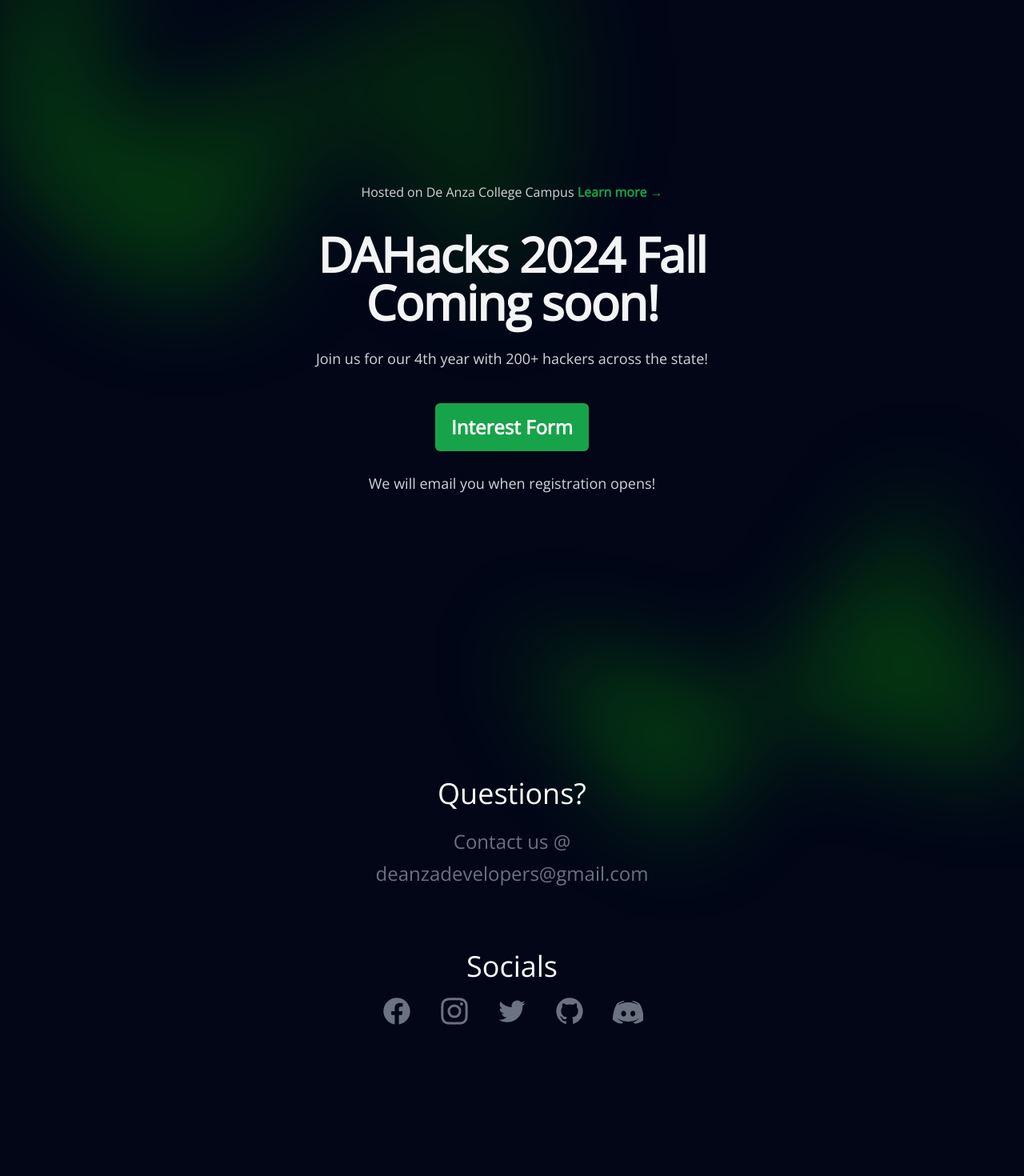
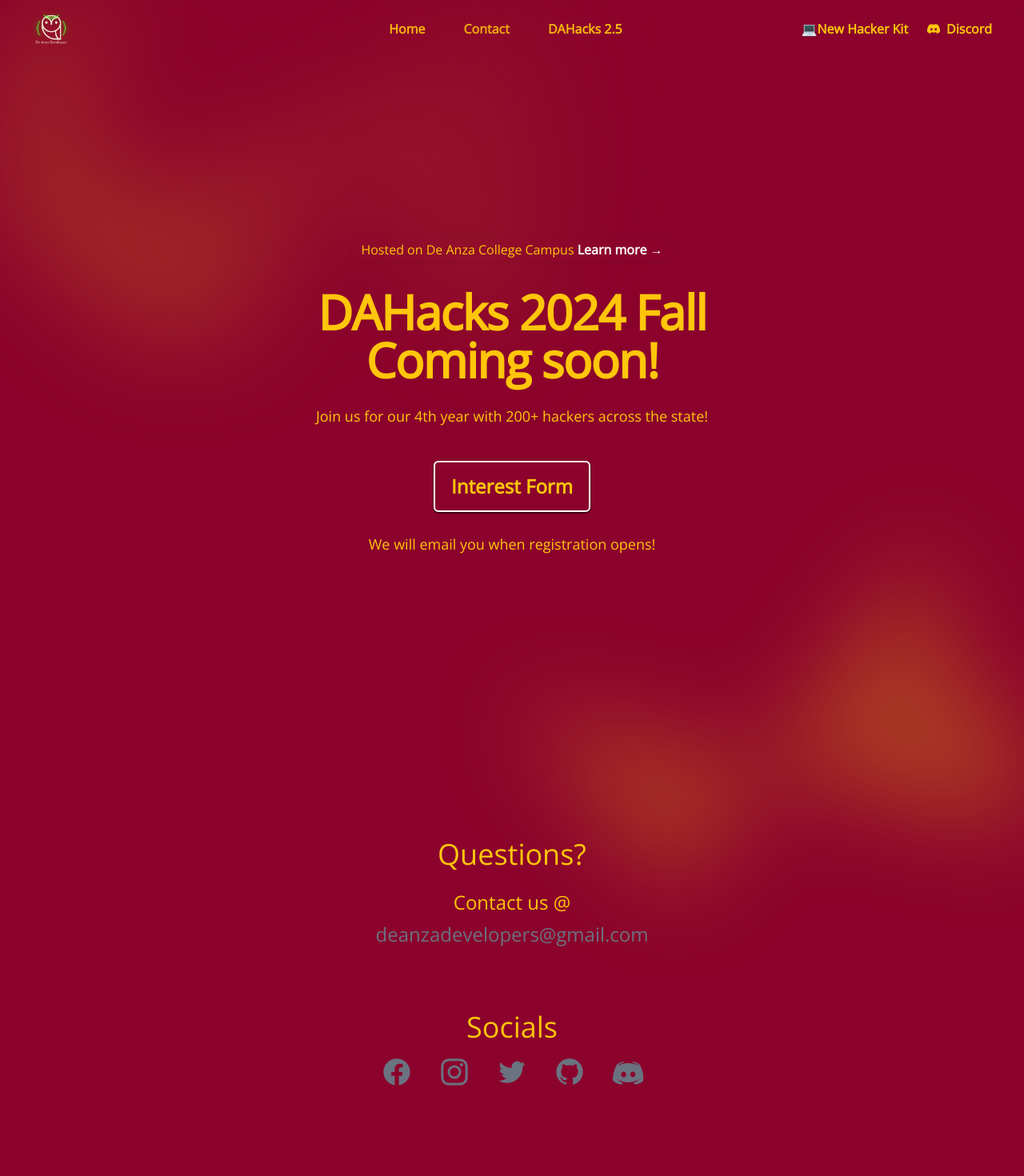
Before and after one commit to moyamanuel/da-hacks.github.io, a Next.js app: page / in a window 1280 px wide. Shown: the top 1470 px of the page at 80% size. Built offline with nearby package versions, Linux system fonts and the light colour scheme.

Commit message:
color changed to deanza color

```diff
--- a/src/app/components/Footer.tsx
+++ b/src/app/components/Footer.tsx
@@ -1,10 +1,10 @@
 export default function Footer() {
   return (
     <div className="w-full py-10 flex flex-col relative overflow-hidden">
-      <h1 className="text-md text-white text-center">
+      <h1 className="text-md text-da_gold text-center">
         Made with ❤️ by the DAHacks team in Cupertino, CA
       </h1>
-      <h2 className="text-sm text-blue-500 text-center">
+      <h2 className="text-sm text-da_gold text-center underline">
         <a href="/policies">Policy & Code of Conduct</a>
       </h2>
     </div>
--- a/src/app/components/InterestForm.tsx
+++ b/src/app/components/InterestForm.tsx
@@ -1,7 +1,7 @@
 export default function InterestForm() {
   return (
     <>
-      <div className="bg-slate-950 ">
+      <div className="bg-da_red ">
         {
           // <Countdown targetDate="2024-04-20T00:00:00" />
         }
@@ -12,7 +12,7 @@ export default function InterestForm() {
             aria-hidden="true"
           >
             <div
-              className="relative left-[calc(50%-11rem)] aspect-[1155/678] w-[36.125rem] -translate-x-1/2 rotate-[30deg] bg-gradient-to-tr from-[#0eff00] to-[#063b00] opacity-30 sm:left-[calc(50%-30rem)] sm:w-[72.1875rem]"
+              className="relative left-[calc(50%-11rem)] aspect-[1155/678] w-[36.125rem] -translate-x-1/2 rotate-[30deg] bg-gradient-to-tr from-da_gold to-da_red opacity-30 sm:left-[calc(50%-30rem)] sm:w-[72.1875rem]"
               style={{
                 clipPath:
                   "polygon(74.1% 44.1%, 100% 61.6%, 97.5% 26.9%, 85.5% 0.1%, 80.7% 2%, 72.5% 32.5%, 60.2% 62.4%, 52.4% 68.1%, 47.5% 58.3%, 45.2% 34.5%, 27.5% 76.7%, 0.1% 64.9%, 17.9% 100%, 27.6% 76.8%, 76.1% 97.7%, 74.1% 44.1%)",
@@ -21,13 +21,13 @@ export default function InterestForm() {
           </div>
           <div className="mx-auto max-w-2xl py-16 sm:py-48 lg:py-56">
             <div className="hidden sm:mb-8 sm:flex sm:justify-center">
-              <div className="relative rounded-full px-3 py-1 text-base leading-6 text-gray-300 ring-1 ring-gray-900/10 hover:ring-gray-900/20">
+              <div className="relative rounded-full px-3 py-1 text-base leading-6 text-da_gold ring-1 ring-gray-900/10 hover:ring-gray-900/20">
                 Hosted on De Anza College Campus{" "}
                 <a
                   href="https://deanza.edu/"
                   target="_blank"
                   rel="noreferrer"
-                  className="font-semibold text-green-600"
+                  className="font-semibold text-white"
                 >
                   <span className="absolute inset-0" aria-hidden="true" />
                   Learn more <span aria-hidden="true">&rarr;</span>
@@ -54,12 +54,12 @@ export default function InterestForm() {
             </div>
 
             <div className="text-center">
-              <h1 className="text-4xl font-bold tracking-tight text-gray-100 sm:text-6xl">
+              <h1 className="text-4xl font-bold tracking-tight text-da_gold sm:text-6xl">
                 DAHacks 2024 Fall <br />
                 Coming soon!
               </h1>
 
-              <p className="mt-6 text-lg leading-8 text-gray-300">
+              <p className="mt-6 text-lg leading-8 text-da_gold">
                 Join us for our 4th year with 200+ hackers across the state!
               </p>
               <div className="mt-10 flex items-center justify-center gap-x-6">
@@ -67,7 +67,7 @@ export default function InterestForm() {
                   href="https://forms.gle/k4h8PHNXrhva2k997"
                   target="_blank"
                   rel="noreferrer"
-                  className="rounded-md bg-green-600 px-5 py-3.5 text-2xl font-bold text-white shadow-sm hover:bg-green-500 focus-visible:outline focus-visible:outline-2 focus-visible:outline-offset-2 focus-visible:outline-green-600"
+                  className="border-2 border-white rounded-md shadow-black px-5 py-3.5 text-2xl font-bold text-da_gold hover:text-[#8B032C] shadow-sm hover:bg-gray-100 focus-visible:outline focus-visible:outline-2 focus-visible:outline-offset-2 focus-visible:outline-gray-500"
                 >
                   Interest Form
                 </a>
@@ -81,7 +81,7 @@ export default function InterestForm() {
                   Judge/Mentor Form
                 </a> */}
               </div>
-              <p className="mt-6 text-lg leading-8 text-gray-300">
+              <p className="mt-6 text-lg leading-8 text-da_gold">
                 We will email you when registration opens!
               </p>
             </div>
@@ -91,7 +91,7 @@ export default function InterestForm() {
             aria-hidden="true"
           >
             <div
-              className="relative left-[calc(50%+3rem)] aspect-[1155/678] w-[36.125rem] -translate-x-1/2 bg-gradient-to-tr from-[#0eff00] to-[#063b00]  opacity-30 sm:left-[calc(50%+36rem)] sm:w-[72.1875rem]"
+              className="relative left-[calc(50%+3rem)] aspect-[1155/678] w-[36.125rem] -translate-x-1/2 bg-gradient-to-tr from-da_gold to-da_gold  opacity-30 sm:left-[calc(50%+36rem)] sm:w-[72.1875rem]"
               style={{
                 clipPath:
                   "polygon(74.1% 44.1%, 100% 61.6%, 97.5% 26.9%, 85.5% 0.1%, 80.7% 2%, 72.5% 32.5%, 60.2% 62.4%, 52.4% 68.1%, 47.5% 58.3%, 45.2% 34.5%, 27.5% 76.7%, 0.1% 64.9%, 17.9% 100%, 27.6% 76.8%, 76.1% 97.7%, 74.1% 44.1%)",
--- a/src/app/components/contact.tsx
+++ b/src/app/components/contact.tsx
@@ -1,22 +1,22 @@
 export default function Contact() {
   return (
-    <div id="contact" className="py-32 bg-slate-950 flex-col items-center">
+    <div id="contact" className="py-32 bg-da_red flex-col items-center">
       {/*email */}
 
-      <h1 className="flex flex-col text-2xl gap-2 text-gray-500 dark:text-gray-400 items-center">
-        <span className="text-4xl text-white pb-4">Questions?</span>
+      <h1 className="flex flex-col text-2xl gap-2 text-da_gold  items-center">
+        <span className="text-4xl text-da_gold pb-4">Questions?</span>
         Contact us @{"  "} <br />
         <a
           href="mailto:deanzadevelopers@gmail.com"
           target="_blank"
-          className="text-gray-500 hover:text-gray-900 dark:hover:text-white dark:text-gray-400 "
+          className="text-gray-500 hover:text-gray-900 dark:hover:text-da_gold dark:text-gray-400 "
         >
           deanzadevelopers@gmail.com
         </a>
       </h1>
 
       {/*social */}
-      <span className="flex justify-center mt-20 text-4xl text-white">
+      <span className="flex justify-center mt-20 text-4xl text-da_gold">
         Socials
       </span>
 
@@ -25,7 +25,7 @@ export default function Contact() {
           <a
             href="https://www.facebook.com/deanzacollege"
             target="_blank"
-            className="text-gray-500 hover:text-gray-900 dark:hover:text-white dark:text-gray-400"
+            className="text-gray-500 hover:text-gray-900 dark:hover:text-da_gold dark:text-gray-400"
           >
             <svg
               className="w-10 h-10"
@@ -45,7 +45,7 @@ export default function Contact() {
           <a
             href="https://www.instagram.com/deanzahacks/"
             target="_blank"
-            className="text-gray-500 hover:text-gray-900 dark:hover:text-white dark:text-gray-400"
+            className="text-gray-500 hover:text-gray-900 dark:hover:text-da_gold dark:text-gray-400"
           >
             <svg
               className="w-10 h-10"
@@ -65,7 +65,7 @@ export default function Contact() {
           <a
             href="https://x.com/deanza_college"
             target="_blank"
-            className="text-gray-500 hover:text-gray-900 dark:hover:text-white dark:text-gray-400"
+            className="text-gray-500 hover:text-gray-900 dark:hover:text-da_gold dark:text-gray-400"
           >
             <svg
               className="w-10 h-10"
@@ -81,7 +81,7 @@ export default function Contact() {
           <a
             href="https://github.com/da-hacks"
             target="_blank"
-            className="text-gray-500 hover:text-gray-900 dark:hover:text-white dark:text-gray-400"
+            className="text-gray-500 hover:text-gray-900 dark:hover:text-da_gold dark:text-gray-400"
           >
             <svg
               className="w-10 h-10"
@@ -101,7 +101,7 @@ export default function Contact() {
           <a
             href="https://discord.gg/uWBcwcRbTr"
             target="_blank"
-            className="text-gray-500 hover:text-gray-900 dark:hover:text-white dark:text-gray-400"
+            className="text-gray-500 hover:text-gray-900 dark:hover:text-da_gold dark:text-gray-400"
           >
             <svg
               className="w-10 h-10"
--- a/src/app/components/navbar.tsx
+++ b/src/app/components/navbar.tsx
@@ -5,10 +5,10 @@ import { Bars3Icon, XMarkIcon } from "@heroicons/react/24/outline";
 
 const navigation = [
   { name: "Home", href: "/" },
-  { name: "Sponsors", href: "https://deanzahacks.com/#sponsor" },
-  { name: "FAQ", href: "https://deanzahacks.com/#faqs" },
-  { name: "Contact", href: "https://deanzahacks.com/#contact" },
-  { name: "Our Team", href: "https://deanzahacks.com/#team" },
+  // { name: "Sponsors", href: "https://deanzahacks.com/#sponsor" },
+  // { name: "FAQ", href: "https://deanzahacks.com/#faqs" },
+  { name: "Contact", href: "#contact" },
+  { name: "DAHacks 2.5", href: "https://deanzahacks.com/Spring2024" },
 ];
 function classNames(...classes: string[]) {
   return classes.filter(Boolean).join(" ");
@@ -55,7 +55,7 @@ export default function Navbar() {
         <div className="flex lg:hidden px-4">
           <button
             type="button"
-            className="-m-2.5 inline-flex items-center justify-center rounded-md p-2.5 text-gray-100"
+            className="-m-2.5 inline-flex items-center justify-center rounded-md p-2.5 text-[#FFC60B]"
             onClick={() => setMobileMenuOpen(true)}
           >
             <span className="sr-only">Open main menu</span>
@@ -67,7 +67,8 @@ export default function Navbar() {
             <a
               key={item.name}
               href={item.href}
-              className="text-base font-semibold leading-6 text-gray-100"
+              target={item.href.startsWith("http") ? "_blank" : "_self"}
+              className="text-base font-semibold leading-6 text-[#FFC60B]"
             >
               {item.name}
             </a>
@@ -79,14 +80,14 @@ export default function Navbar() {
             <a
               href="https://github.com/da-hacks/awesome-projects-boilerplates"
               target="_blank"
-              className="flex items-center text-base font-semibold text-gray-100"
+              className="flex items-center text-base font-semibold text-[#FFC60B]"
             >
               💻New Hacker Kit
             </a>
             <a
               href="https://discord.com/invite/V225BEAD9S"
               target="_blank"
-              className="flex items-center gap-2 text-base font-semibold text-gray-100"
+              className="flex items-center gap-2 text-base font-semibold text-[#FFC60B]"
             >
               <svg
                 xmlns="http://www.w3.org/2000/svg"
@@ -99,13 +100,13 @@ export default function Navbar() {
               </svg>
               Discord
             </a>
-            <a
+            {/* <a
               href="https://forms.gle/ErSuEtGjBr3v92X59"
               target="_blank"
-              className="text-base font-semibold leading-6 text-gray-100 border-2 border-green-500 hover:bg-green-500 rounded-md px-4 py-2"
+              className="text-base font-semibold leading-6 text-[#FFC60B] border-2 border-green-500 hover:bg-green-500 rounded-md px-4 py-2"
             >
               APPLY NOW
-            </a>
+            </a> */}
           </div>
         </div>
       </nav>
@@ -115,7 +116,7 @@ export default function Navbar() {
         onClose={setMobileMenuOpen}
       >
         <div className="fixed inset-0 z-50" />
-        <Dialog.Panel className="fixed inset-y-0 right-0 z-50 w-full overflow-y-auto bg-slate-950	 px-6 py-6 sm:max-w-sm sm:ring-1 sm:ring-gray-900/10">
+        <Dialog.Panel className="fixed inset-y-0 right-0 z-50 w-full overflow-y-auto bg-gray-500	 px-6 py-6 sm:max-w-sm sm:ring-1 sm:ring-gray-900/10">
           <div className="flex items-center justify-between">
             <a href="/" className="-m-1.5 p-1.5">
               <span className="sr-only">De Anza Hacks</span>
@@ -137,7 +138,7 @@ export default function Navbar() {
                   <a
                     key={item.name}
                     href={item.href}
-                    className="-mx-3 block rounded-lg px-3 py-2 text-base font-semibold leading-7 text-gray-100 hover:bg-slate-400"
+                    className="-mx-3 block rounded-lg px-3 py-2 text-base font-semibold leading-7 text-[#FFC60B] hover:bg-slate-400"
                     onClick={() => setMobileMenuOpen(false)}
                   >
                     {item.name}
@@ -147,14 +148,14 @@ export default function Navbar() {
               <a
                 href="https://github.com/da-hacks/awesome-projects-boilerplates"
                 target="_blank"
-                className="-mx-3 block rounded-lg flex px-3 py-2 items-center gap-2 text-base font-semibold leading-7 text-gray-100 hover:bg-slate-400"
+                className="-mx-3 block rounded-lg flex px-3 py-2 items-center gap-2 text-base font-semibold leading-7 text-[#FFC60B] hover:bg-slate-400"
               >
                 New Hackers Kit 💻
               </a>
               <a
                 href="https://discord.com/invite/V225BEAD9S"
                 target="_blank"
-                className="-mx-3 block rounded-lg flex px-3 py-2 items-center gap-2 text-base font-semibold leading-7 text-gray-100 hover:bg-slate-400"
+                className="-mx-3 block rounded-lg flex px-3 py-2 items-center gap-2 text-base font-semibold leading-7 text-[#FFC60B] hover:bg-slate-400"
               >
                 Discord
                 <svg
@@ -169,12 +170,12 @@ export default function Navbar() {
               </a>
 
               <div className="py-6">
-                <a
+                {/* <a
                   href="https://forms.gle/ErSuEtGjBr3v92X59"
-                  className="-mx-3 block rounded-lg px-3 py-2.5 text-base font-semibold leading-7 text-gray-100 hover:bg-slate-400"
+                  className="-mx-3 block rounded-lg px-3 py-2.5 text-base font-semibold leading-7 text-[#FFC60B] hover:bg-slate-400"
                 >
                   Apply
-                </a>
+                </a> */}
               </div>
             </div>
           </div>
--- a/src/app/globals.css
+++ b/src/app/globals.css
@@ -2,10 +2,11 @@
 @tailwind components;
 @tailwind utilities;
 
+/* Burgundy = 139 3 44 */
+
+/* Gold = 255 198 11 */
 :root {
-  --foreground-rgb: 0, 0, 0;
-  --background-start-rgb: 214, 219, 220;
-  --background-end-rgb: 255, 255, 255;
+  --foreground-rgb: 139, 3, 44;
 }
 /*
 @media (prefers-color-scheme: dark) {
--- a/src/app/layout.tsx
+++ b/src/app/layout.tsx
@@ -62,7 +62,7 @@ export default function RootLayout({
       `}
         </Script>
       </head>
-      <body className={`${openSans.className} bg-slate-950`}>{children}</body>
+      <body className={`${openSans.className} bg-da_red`}>{children}</body>
     </html>
   );
 }
--- a/src/app/page.tsx
+++ b/src/app/page.tsx
@@ -9,7 +9,7 @@ import InterestForm from "./components/InterestForm";
 export default function Page() {
   return (
     <>
-      {/* <Navbar /> */}
+      <Navbar />
       {/* <Landing /> */}
       <InterestForm />
       {/* <Sponsors /> */}
--- a/tailwind.config.ts
+++ b/tailwind.config.ts
@@ -8,10 +8,9 @@ const config: Config = {
   ],
   theme: {
     extend: {
-      backgroundImage: {
-        "gradient-radial": "radial-gradient(var(--tw-gradient-stops))",
-        "gradient-conic":
-          "conic-gradient(from 180deg at 50% 50%, var(--tw-gradient-stops))",
+      colors: {
+        da_red: "#8B032C",
+        da_gold: "#FFC60B",
       },
     },
   },
```
